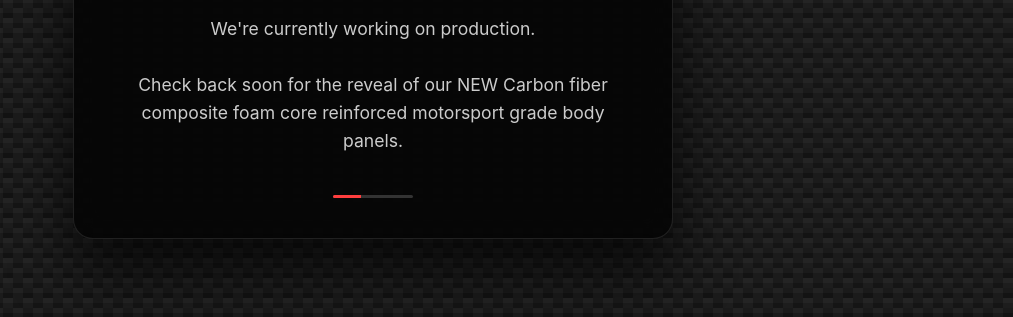
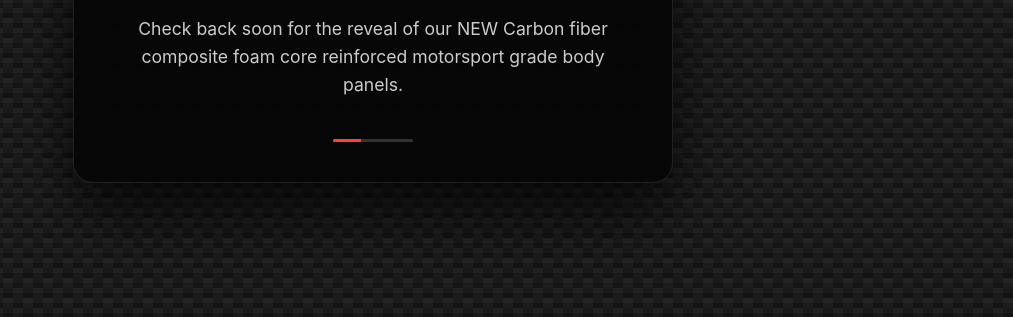
Before and after one commit to cadtocarbon/COMING-SOON, a plain HTML site: page index.html in a window 1280 px wide. Shown: the part 477-794 px from the top of the page, without its empty margins (267-1280 px from the left). Drawn offline with Linux system fonts and the light colour scheme.

Commit message:
index.html

```diff
--- a/index.html
+++ b/index.html
@@ -115,7 +115,7 @@
     <div class="container">
         <div class="badge">System Status: In Production</div>
         <h1>Something cool is coming.</h1>
-        <p>We're currently working on production.<br><br>Check back soon for the reveal of our NEW Carbon fiber composite foam core reinforced motorsport grade body panels.</p>
+        <p>Check back soon for the reveal of our NEW Carbon fiber composite foam core reinforced motorsport grade body panels.</p>
         <div class="loader"></div>
     </div>
 
```
